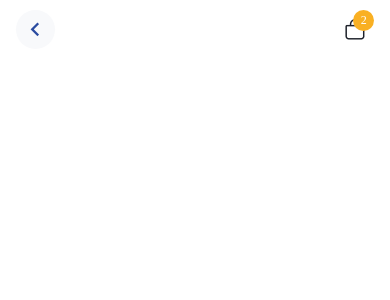
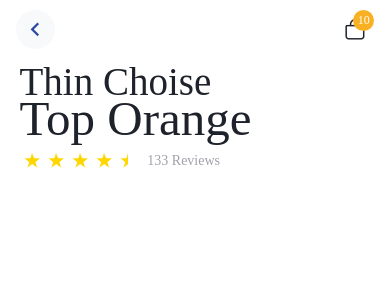
Before and after one commit to mukesh2309/Task, a React Native app: screen /ProductScreen in a window 390 px wide. Shown: the top 300 px of the page. Built offline with nearby package versions, Linux system fonts and the light colour scheme; no server answers.

Commit message:
added title and stars

```diff
--- a/app/components/button/component.tsx
+++ b/app/components/button/component.tsx
@@ -2,12 +2,12 @@ import React from 'react';
 import {Pressable, Text, View} from 'react-native';
 import {RectButton} from 'react-native-gesture-handler';
 import AntDesign from 'react-native-vector-icons/AntDesign';
-import {main} from '../../theme/color';
 import {spacing} from '../../theme/spacing';
 import {getStyles} from './style';
 import TextComponent from '../text/component';
 import {font} from '../../theme/fonts';
 import {text} from '../../theme/size';
+import { white } from '../../theme/colors';
 
 interface ButtonProps {
   onPress?: () => void;
@@ -42,7 +42,7 @@ const Button = ({
               <AntDesign
                 name="arrowright"
                 size={spacing[20]}
-                color={main.white}
+                color={white[900]}
               />
             }
             style={styles.filled}
--- a/app/components/loader/component.tsx
+++ b/app/components/loader/component.tsx
@@ -1,7 +1,7 @@
 import React from 'react';
-import {ActivityIndicator, StyleSheet, View} from 'react-native';
-import {spacing} from '../../theme/spacing';
-import {primary} from '../../theme/colors';
+import { ActivityIndicator, StyleSheet, View } from 'react-native';
+import { primary } from '../../theme/colors';
+import { spacing } from '../../theme/spacing';
 
 interface LoadingComponentProps {
   size?: number;
--- /dev/null
+++ b/app/components/rating/component.tsx
@@ -0,0 +1,76 @@
+import React from 'react';
+import { View, StyleSheet } from 'react-native';
+import Svg, { Defs, LinearGradient, Path, Stop } from 'react-native-svg';
+import TextComponent from '../text/component';
+import { black } from '../../theme/colors';
+import { text } from '../../theme/size';
+import { spacing } from '../../theme/spacing';
+
+const StarIcon = ({ filled, halfFilled }: any) => {
+  let fillColor = 'transparent';
+  if (filled) {
+    fillColor = '#FFD700';
+  } else if (halfFilled) {
+    fillColor = 'url(#half)';
+  }
+
+  return (
+    <Svg width="24" height="24" viewBox="0 0 24 24">
+      <Defs>
+        <LinearGradient id="half" x1="0" y1="0" x2="1" y2="0">
+          <Stop offset="50%" stopColor="#FFD700" />
+          <Stop offset="50%" stopColor="transparent" />
+        </LinearGradient>
+      </Defs>
+      <Path
+        fill={fillColor}
+        d="M12 1.875l2.229 5.396h5.775l-4.634 3.996 1.886 5.535-4.966-3.755-4.934 3.755 1.886-5.535-4.634-3.996h5.775z"
+      />
+    </Svg>
+  );
+};
+
+interface StarsProps {
+  rating: number;
+  review?: number;
+}
+const Stars = ({ rating, review }: StarsProps) => {
+  const renderStars = () => {
+    const stars = [];
+    const filledStars = Math.floor(rating);
+    const hasHalfStar = rating % 1 !== 0;
+
+    // Adjust to render only the needed stars
+    const totalStars = Math.min(filledStars + (hasHalfStar ? 1 : 0), 5);
+
+    for (let i = 0; i < totalStars; i++) {
+      stars.push(<StarIcon key={i} filled={i < filledStars} halfFilled={hasHalfStar && i === filledStars} />);
+    }
+
+    return stars;
+  };
+
+  return (
+    <View style={styles.container}>
+      {renderStars()}
+      {review && (
+        <TextComponent style={styles.text} color={black[100]}>{review} Reviews</TextComponent>
+      )}
+    </View>
+  );
+};
+
+const styles = StyleSheet.create({
+  container: {
+    flexDirection: 'row',
+    alignItems: 'center',
+    justifyContent: 'flex-start',
+    marginVertical : spacing[4]
+  },
+  text : {
+    marginBottom : spacing[4],
+    marginLeft : spacing[8]
+  }
+});
+
+export default Stars;
--- a/app/screens/home/screen.tsx
+++ b/app/screens/home/screen.tsx
@@ -14,8 +14,7 @@ import HomeView from '../../views/home/view';
 
 const HomeScreen = ({navigation}: any) => {
   const productSvc = new ProductsService('products');
-  const productsObj : any = useSelector((state: RootState) => state.products);
-
+  const productsObj: any = useSelector((state: RootState) => state.products);
 
   useEffect(() => {
     productSvc.getProducts();
@@ -58,11 +57,13 @@ const HomeScreen = ({navigation}: any) => {
           data={productsObj.data.products}
           numColumns={2}
           onEndReached={() => console.log('hi')}
-          renderItem={({item, index}:any) => (
+          renderItem={({item, index}: any) => (
             <ProductComponent
-              onPress={() => navigation.navigate('ProductScreen', {
-                id : item?.id
-              })}
+              onPress={() =>
+                navigation.navigate('ProductScreen', {
+                  id: item?.id,
+                })
+              }
               price={item?.price}
               title={item?.title}
               image={item?.images[0]}
--- a/app/screens/product/screen.tsx
+++ b/app/screens/product/screen.tsx
@@ -1,7 +1,13 @@
 import React from 'react';
 import Wrapper from '../../components/wrapper /component';
-import {primary} from '../../theme/colors';
+import {black, primary} from '../../theme/colors';
 import Cart from '../../components/cart/component';
+import {StyleSheet, View} from 'react-native';
+import TextComponent from '../../components/text/component';
+import {text} from '../../theme/size';
+import {font} from '../../theme/fonts';
+import {spacing} from '../../theme/spacing';
+import Rating from '../../components/rating/component';
 
 interface ProductScreenProps {
   route: {
@@ -18,16 +24,46 @@ const ProductScreen = ({route}: ProductScreenProps) => {
       appBar={{
         rightIcon: (
           <Cart
-            count={2}
-            onPress={() => {console.log('cart')}}
+            count={10}
+            onPress={() => {
+              console.log('cart');
+            }}
           />
         ),
       }}
-      statusbar={{
-        backgroundColor: primary[900],
-        barStyle: 'light-content',
-      }}></Wrapper>
+      statusbar={{backgroundColor: primary[900], barStyle: 'light-content'}}>
+      <View style={styles.header}>
+        <TextComponent
+          color={black[900]}
+          font={font.Regular}
+          size={text.value(40)}>
+          Thin Choise
+        </TextComponent>
+        <TextComponent
+          style={styles.title}
+          color={black[900]}
+          size={text.value(50)}>
+          Top Orange
+        </TextComponent>
+        <Rating rating={4.5} review={133} />
+      </View>
+    </Wrapper>
   );
 };
 
+const styles = StyleSheet.create({
+  container: {
+    flex: 1,
+  },
+  title: {
+    marginTop: -spacing[14],
+    fontFamily: font.ExtraBold,
+  },
+  header: {
+    flex: 1,
+    // backgroundColor: 'red',
+    paddingHorizontal: spacing[20],
+  },
+});
+
 export default ProductScreen;
--- a/app/theme/colors.tsx
+++ b/app/theme/colors.tsx
@@ -33,4 +33,5 @@ export const black = {
   600: '#3E4554',
   500: '#616A7D',
   400 : '#323743',
+  100 : '#A1A1AB'
 };
--- a/app/theme/size.ts
+++ b/app/theme/size.ts
@@ -12,4 +12,5 @@ export const text = {
   xl: getFontSize(22),
   xxl: getFontSize(24),
   x_xs : getFontSize(28),
+  value : (val:any) => getFontSize(val)
 };
```
